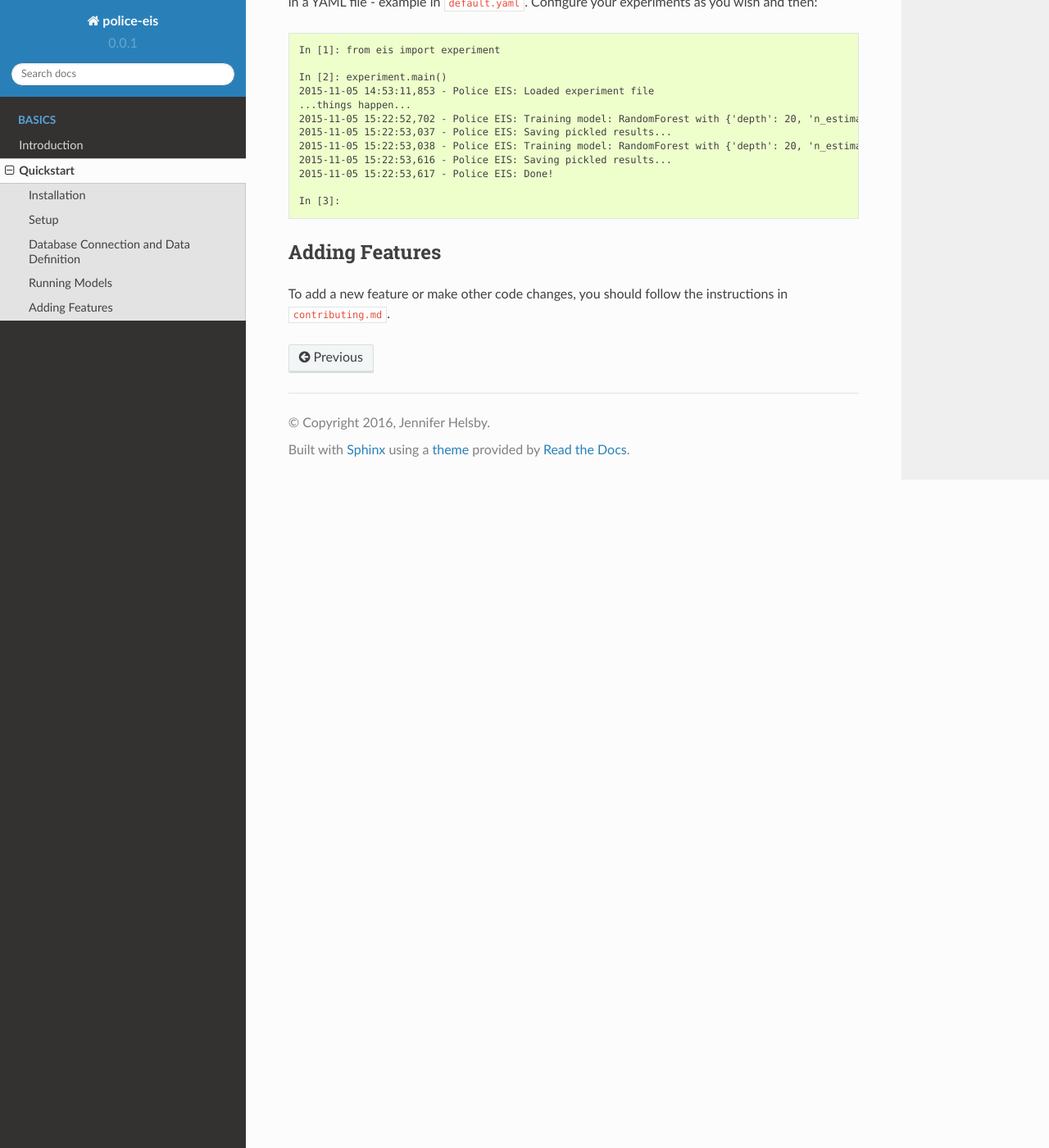
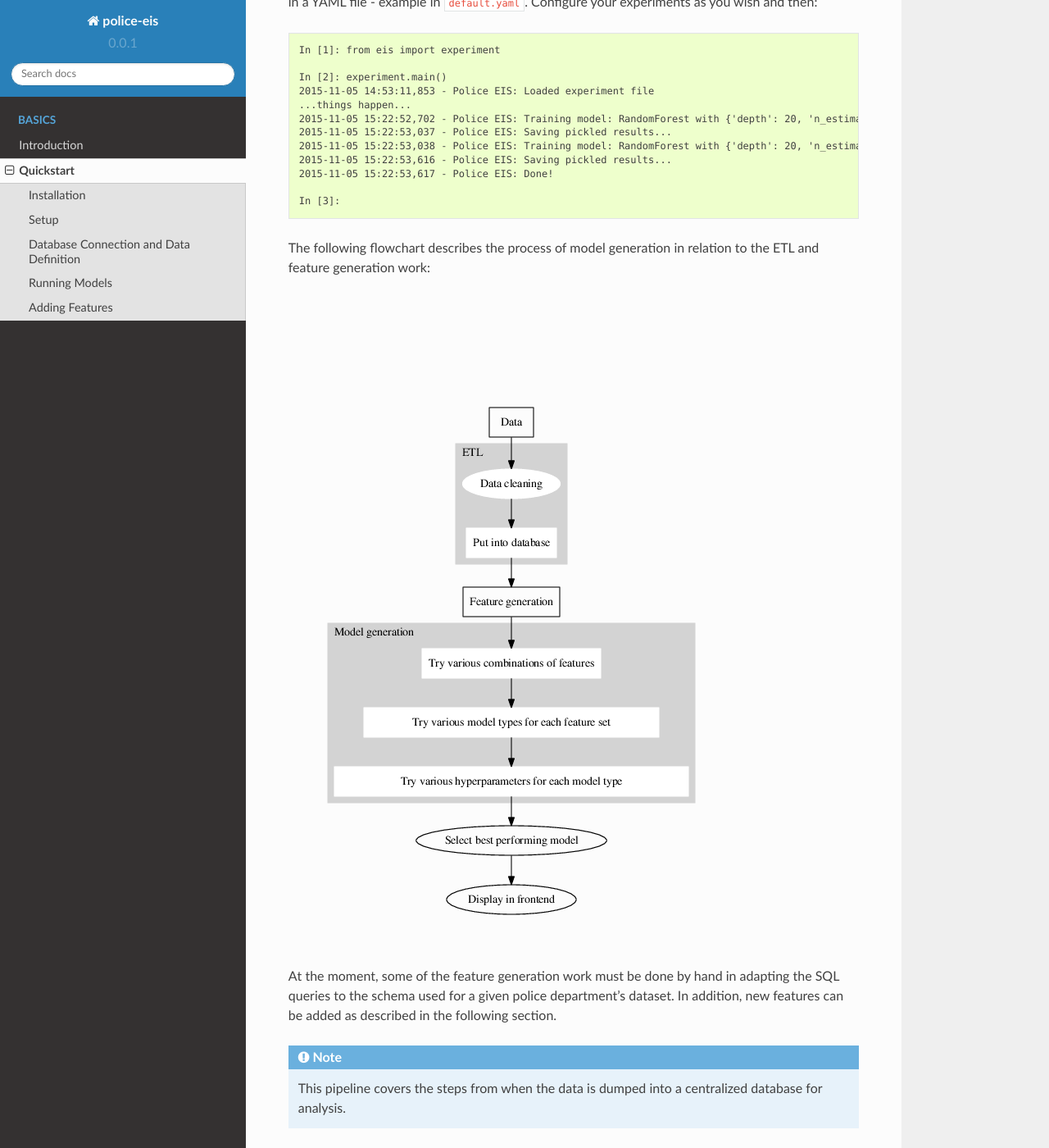
Before and after one commit to dssg/police-eis, a Sphinx documentation site: the page built from docs/quickstart.rst, in a window 1280 px wide and 1400 px high, scrolled down 1138 px. Shown: the whole window at 82% size. Built offline with Sphinx 7.4.7 and the Read the Docs theme 2.0.0, drawn with Linux system fonts in a browser that asks for light colours.

Commit message:
Add flowchart to docs

```diff
--- a/docs/quickstart.rst
+++ b/docs/quickstart.rst
@@ -56,6 +56,14 @@ Details of experiments, e.g. ranges of hyperparameters as well as features to be
 
     In [3]:
 
+The following flowchart describes the process of model generation in relation to the ETL and feature generation work:
+
+.. image:: ../images/pipeline.png
+
+At the moment, some of the feature generation work must be done by hand in adapting the SQL queries to the schema used for a given police department's dataset. In addition, new features can be added as described in the following section.
+
+.. note:: This pipeline covers the steps from when the data is dumped into a centralized database for analysis.
+
 Adding Features
 ---------------
 
```
